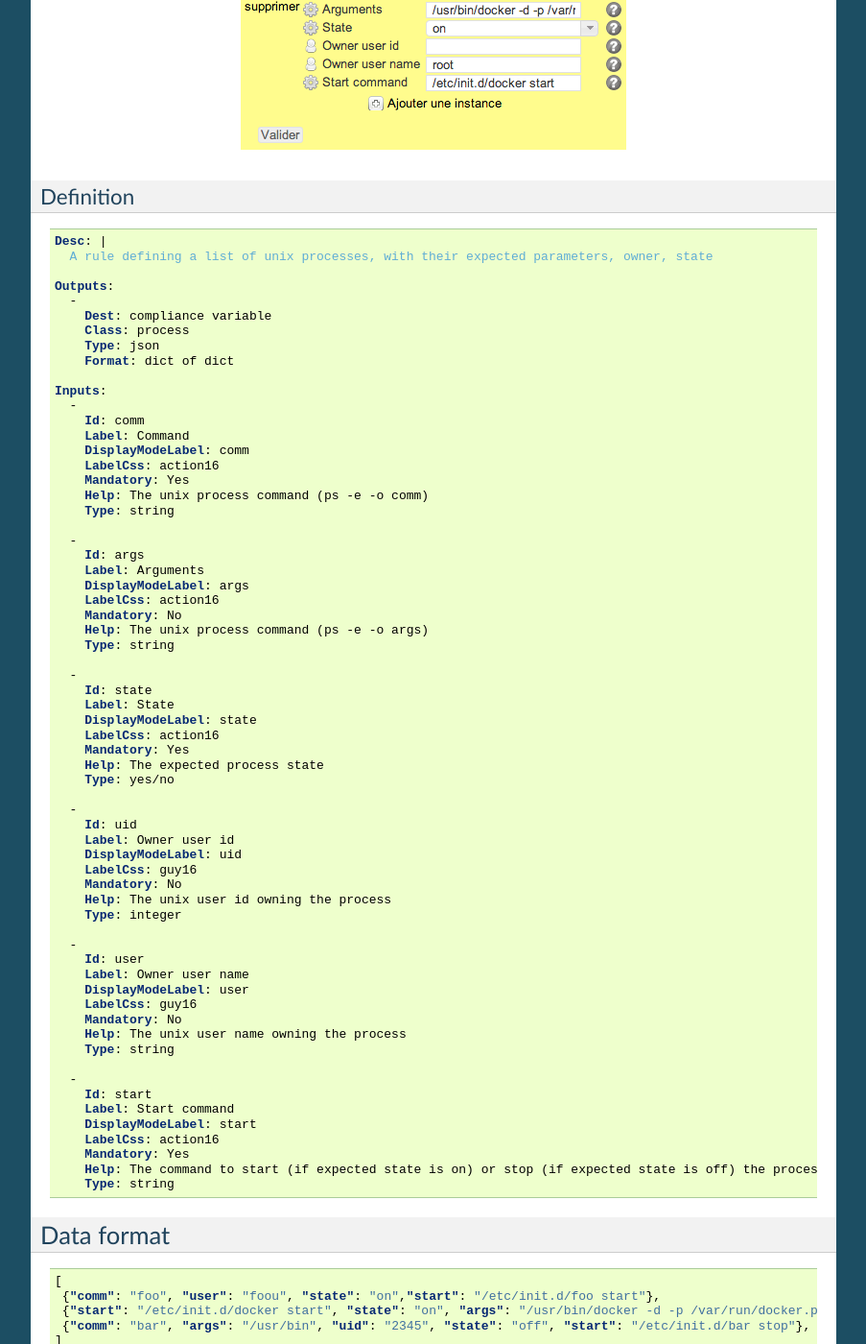
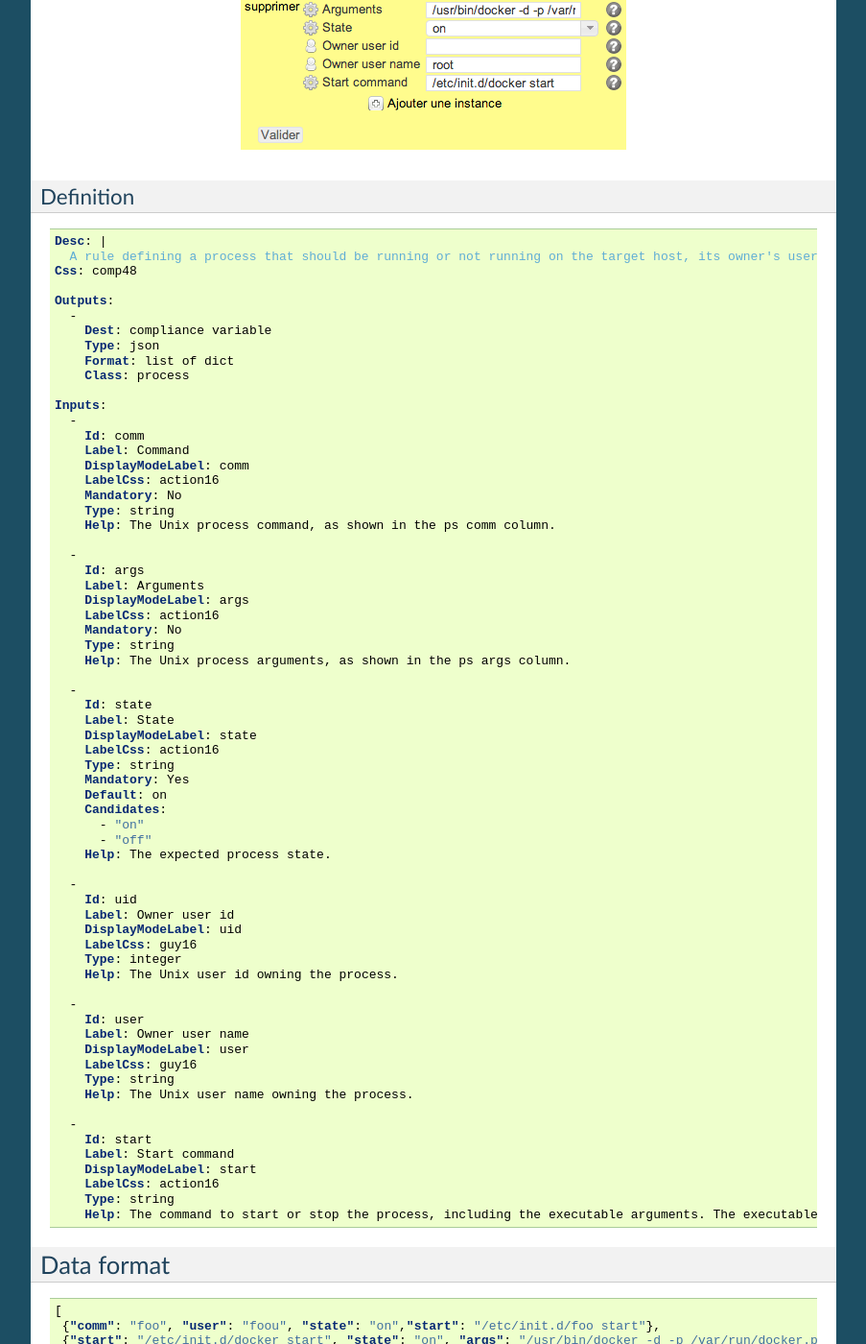
Before and after one commit to opensvc/docs.opensvc.com, a Sphinx documentation site: the page built from source/compliance.objects.process.rst, in a window 1280 px wide and 1400 px high, scrolled down 1057 px. Shown: the whole window at 96% size, without its empty margins (198-1101 px from the left). Built offline with Sphinx 7.4.7, drawn with Linux system fonts in a browser that asks for light colours.

Commit message:
Compliance object process : yaml fix

```diff
--- a/source/compliance.objects.process.rst
+++ b/source/compliance.objects.process.rst
@@ -58,25 +58,26 @@
 
 .. code-block:: yaml
 
-	Desc: |
-	  A rule defining a list of unix processes, with their expected parameters, owner, state
+        Desc: |
+          A rule defining a process that should be running or not running on the target host, its owner's username and the command to launch it or to stop it.
+        Css: comp48
 
-	Outputs:
-	  -
-	    Dest: compliance variable
-	    Class: process
-	    Type: json
-	    Format: dict of dict
+        Outputs:
+          -
+            Dest: compliance variable
+            Type: json
+            Format: list of dict
+            Class: process
 
-	Inputs:
-	  -
-	    Id: comm
-	    Label: Command
-	    DisplayModeLabel: comm
-	    LabelCss: action16
-	    Mandatory: Yes
-	    Help: The unix process command (ps -e -o comm)
-	    Type: string
+        Inputs:
+          -
+            Id: comm
+            Label: Command
+            DisplayModeLabel: comm
+            LabelCss: action16
+            Mandatory: No
+            Type: string
+            Help: The Unix process command, as shown in the ps comm column.
 
           -
             Id: args
@@ -84,44 +85,45 @@
             DisplayModeLabel: args
             LabelCss: action16
             Mandatory: No
-	    Help: The unix process command (ps -e -o args)
             Type: string
+            Help: The Unix process arguments, as shown in the ps args column.
 
           -
             Id: state
             Label: State
             DisplayModeLabel: state
             LabelCss: action16
+            Type: string
             Mandatory: Yes
-            Help: The expected process state
-            Type: yes/no
+            Default: on
+            Candidates:
+              - "on"
+              - "off"
+            Help: The expected process state.
 
           -
             Id: uid
             Label: Owner user id
             DisplayModeLabel: uid
             LabelCss: guy16
-            Mandatory: No
-            Help: The unix user id owning the process
             Type: integer
+            Help: The Unix user id owning the process.
 
           -
             Id: user
             Label: Owner user name
             DisplayModeLabel: user
             LabelCss: guy16
-            Mandatory: No
-            Help: The unix user name owning the process
             Type: string
+            Help: The Unix user name owning the process.
 
           -
             Id: start
             Label: Start command
             DisplayModeLabel: start
             LabelCss: action16
-            Mandatory: Yes
-            Help: The command to start (if expected state is on) or stop (if expected state is off) the process, with full path and arguments
             Type: string
+            Help: The command to start or stop the process, including the executable arguments. The executable must be defined with full path.
 
 Data format
 ===========
```
